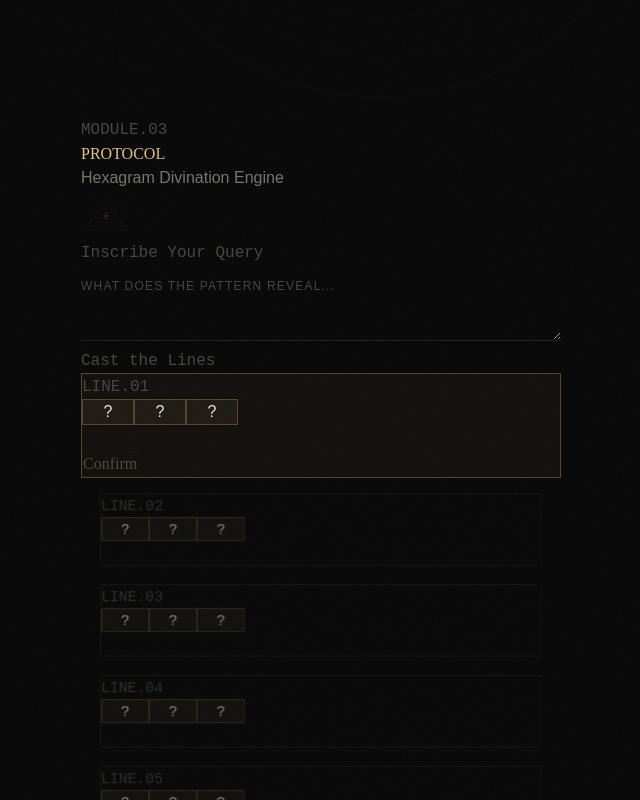
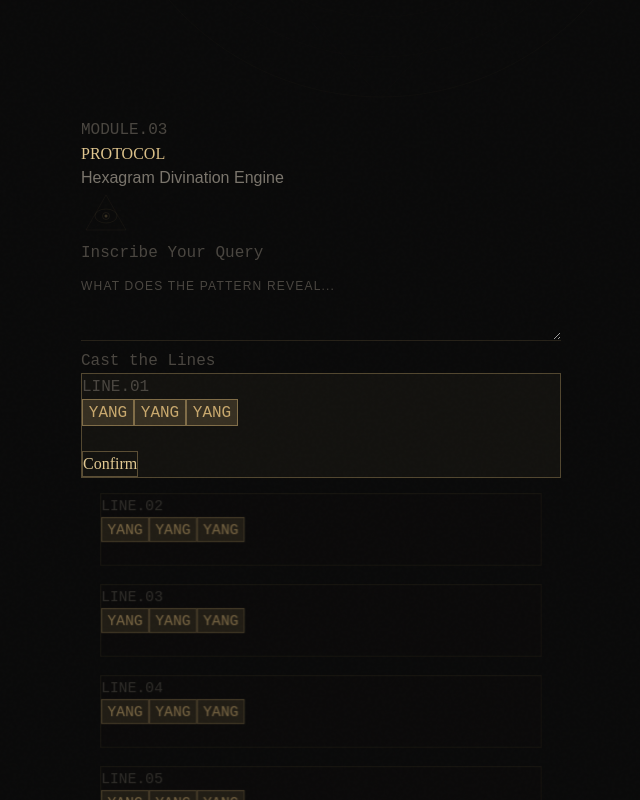
Before and after one commit to 64069381/THE-AKASHIC-INTERCEPT-2, a Next.js app: page / in a window 1280 px wide. Both pictures are taken after a click on the button "PROTOCOL". Shown: the part 483-1283 px from the top of the page, without its empty margins (319-959 px from the left). Built offline with nearby package versions, Linux system fonts and the light colour scheme.

Commit message:
Add interactive coin toggle & confirm logic

```diff
--- a/components/tabs/ProtocolTab.tsx
+++ b/components/tabs/ProtocolTab.tsx
@@ -5,7 +5,7 @@ import { AllSeeingEye, BackgroundWatermark } from '../svg/SacredGeometry';
 
 interface Coin {
   id: number;
-  result: 'yang' | 'yin' | null;
+  face: 'yang' | 'yin';
   flipping: boolean;
 }
 
@@ -15,48 +15,65 @@ interface LineState {
   confirmed: boolean;
 }
 
+function makeLines(): LineState[] {
+  return Array.from({ length: 6 }, (_, i) => ({
+    id: i,
+    coins: Array.from({ length: 3 }, (_, j) => ({ id: j, face: 'yang' as const, flipping: false })),
+    confirmed: false,
+  }));
+}
+
 export default function ProtocolTab() {
   const [question, setQuestion] = useState('');
-  const [lines, setLines] = useState<LineState[]>(
-    Array.from({ length: 6 }, (_, i) => ({
-      id: i,
-      coins: Array.from({ length: 3 }, (_, j) => ({ id: j, result: null, flipping: false })),
-      confirmed: false,
-    }))
-  );
+  const [lines, setLines] = useState<LineState[]>(makeLines);
   const [activeLineIndex, setActiveLineIndex] = useState(0);
   const [decoded, setDecoded] = useState(false);
   const [decodedText] = useState(
     'The pattern reveals a moment of transition. What appears as stillness is the gathering of force before movement. Trust the architecture of the unseen.'
   );
 
-  const allConfirmed = lines.every((line) => line.confirmed);
+  const allConfirmed = lines.every((l) => l.confirmed);
 
-  const handleCoinFlip = (lineIndex: number, coinIndex: number) => {
+  const handleCoinToggle = (lineIndex: number, coinIndex: number) => {
     if (lineIndex !== activeLineIndex || lines[lineIndex].confirmed) return;
 
-    const newLines = [...lines];
-    newLines[lineIndex].coins[coinIndex].flipping = true;
-    setLines(newLines);
+    const updated = lines.map((line, li) => {
+      if (li !== lineIndex) return line;
+      return {
+        ...line,
+        coins: line.coins.map((coin, ci) => {
+          if (ci !== coinIndex) return coin;
+          return { ...coin, flipping: true };
+        }),
+      };
+    });
+    setLines(updated);
 
     setTimeout(() => {
-      const result = Math.random() > 0.5 ? 'yang' : 'yin';
-      const updatedLines = [...lines];
-      updatedLines[lineIndex].coins[coinIndex].result = result;
-      updatedLines[lineIndex].coins[coinIndex].flipping = false;
-      setLines(updatedLines);
-    }, 600);
+      setLines((prev) =>
+        prev.map((line, li) => {
+          if (li !== lineIndex) return line;
+          return {
+            ...line,
+            coins: line.coins.map((coin, ci) => {
+              if (ci !== coinIndex) return coin;
+              return {
+                ...coin,
+                face: coin.face === 'yang' ? 'yin' : 'yang',
+                flipping: false,
+              };
+            }),
+          };
+        })
+      );
+    }, 350);
   };
 
   const handleConfirmLine = (lineIndex: number) => {
-    const line = lines[lineIndex];
-    const allFlipped = line.coins.every((coin) => coin.result !== null);
-    if (!allFlipped || line.confirmed) return;
-
-    const newLines = [...lines];
-    newLines[lineIndex].confirmed = true;
-    setLines(newLines);
-
+    if (lines[lineIndex].confirmed) return;
+    setLines((prev) =>
+      prev.map((line, li) => (li === lineIndex ? { ...line, confirmed: true } : line))
+    );
     if (lineIndex < 5) {
       setActiveLineIndex(lineIndex + 1);
     }
@@ -68,13 +85,7 @@ export default function ProtocolTab() {
   };
 
   const handleReset = () => {
-    setLines(
-      Array.from({ length: 6 }, (_, i) => ({
-        id: i,
-        coins: Array.from({ length: 3 }, (_, j) => ({ id: j, result: null, flipping: false })),
-        confirmed: false,
-      }))
-    );
+    setLines(makeLines());
     setActiveLineIndex(0);
     setDecoded(false);
     setQuestion('');
@@ -148,7 +159,6 @@ export default function ProtocolTab() {
 
           {lines.map((line, lineIndex) => {
             const isActive = lineIndex === activeLineIndex && !line.confirmed;
-            const allFlipped = line.coins.every((coin) => coin.result !== null);
 
             return (
               <div
@@ -185,11 +195,15 @@ export default function ProtocolTab() {
                   </div>
 
                   <div className="flex items-center justify-center gap-4 mb-4">
-                    {line.coins.map((coin, coinIndex) => (
+                    {line.coins.map((coin, coinIndex) => {
+                      const isYang = coin.face === 'yang';
+                      const showYang = coin.flipping ? !isYang : isYang;
+
+                      return (
                         <button
                           key={coin.id}
-                        onClick={() => handleCoinFlip(lineIndex, coinIndex)}
-                        disabled={!isActive || coin.result !== null || coin.flipping}
+                          onClick={() => handleCoinToggle(lineIndex, coinIndex)}
+                          disabled={!isActive || coin.flipping}
                           className="relative"
                           style={{
                             perspective: '1000px',
@@ -198,21 +212,30 @@ export default function ProtocolTab() {
                           }}
                         >
                           <div
-                          className="relative w-full h-full transition-transform duration-600"
+                            className="relative w-full h-full"
                             style={{
                               transformStyle: 'preserve-3d',
-                            transform: coin.flipping ? 'rotateY(720deg)' : coin.result ? 'rotateY(180deg)' : 'rotateY(0deg)',
+                              transform: coin.flipping ? 'rotateY(180deg)' : 'rotateY(0deg)',
+                              transition: 'transform 0.35s ease-in-out',
                             }}
                           >
                             <div
                               className="absolute inset-0 rounded-full flex items-center justify-center"
                               style={{
                                 backfaceVisibility: 'hidden',
-                              border: '1px solid rgba(201,169,110,0.3)',
-                              background: 'rgba(201,169,110,0.08)',
+                                border: `1px solid ${showYang ? 'rgba(201,169,110,0.5)' : 'rgba(201,169,110,0.3)'}`,
+                                background: showYang ? 'rgba(201,169,110,0.2)' : 'rgba(10,10,10,0.6)',
                               }}
                             >
-                            <span className="text-[9px] text-[rgba(201,169,110,0.4)]">?</span>
+                              <span
+                                className="text-[10px] font-bold tracking-wider"
+                                style={{
+                                  color: showYang ? 'var(--gold)' : 'var(--gold-dark)',
+                                  fontFamily: "'Space Mono', monospace",
+                                }}
+                              >
+                                {showYang ? 'YANG' : 'YIN'}
+                              </span>
                             </div>
 
                             <div
@@ -220,34 +243,33 @@ export default function ProtocolTab() {
                               style={{
                                 backfaceVisibility: 'hidden',
                                 transform: 'rotateY(180deg)',
-                              border: '1px solid rgba(201,169,110,0.5)',
-                              background: coin.result === 'yang' ? 'rgba(201,169,110,0.2)' : 'rgba(10,10,10,0.6)',
+                                border: `1px solid ${!showYang ? 'rgba(201,169,110,0.5)' : 'rgba(201,169,110,0.3)'}`,
+                                background: !showYang ? 'rgba(201,169,110,0.2)' : 'rgba(10,10,10,0.6)',
                               }}
                             >
                               <span
                                 className="text-[10px] font-bold tracking-wider"
                                 style={{
-                                color: coin.result === 'yang' ? 'var(--gold)' : 'var(--gold-dark)',
-                                fontFamily: "'Space Mono', monospace"
+                                  color: !showYang ? 'var(--gold)' : 'var(--gold-dark)',
+                                  fontFamily: "'Space Mono', monospace",
                                 }}
                               >
-                              {coin.result === 'yang' ? 'YANG' : 'YIN'}
+                                {!showYang ? 'YANG' : 'YIN'}
                               </span>
                             </div>
                           </div>
                         </button>
-                    ))}
+                      );
+                    })}
                   </div>
 
                   {isActive && (
                     <button
                       onClick={() => handleConfirmLine(lineIndex)}
-                      disabled={!allFlipped}
                       className="w-full py-2 transition-all duration-300"
                       style={{
-                        border: `1px solid ${allFlipped ? 'rgba(201,169,110,0.4)' : 'rgba(201,169,110,0.1)'}`,
+                        border: '1px solid rgba(201,169,110,0.4)',
                         background: 'transparent',
-                        opacity: allFlipped ? 1 : 0.3,
                       }}
                     >
                       <span
```
Also changed, not shown: 10 other files (tests, documents, lock files or other folders). Lines whose indentation alone changed are shown as unchanged.
